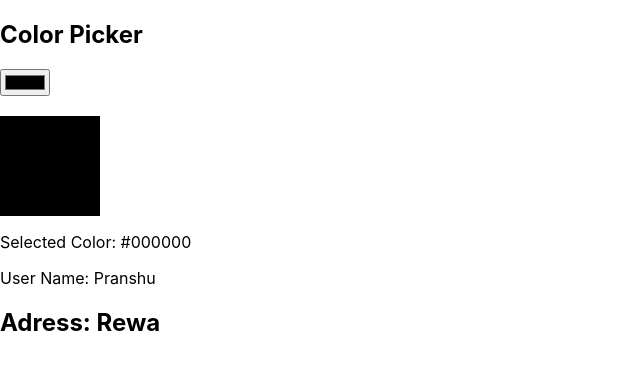
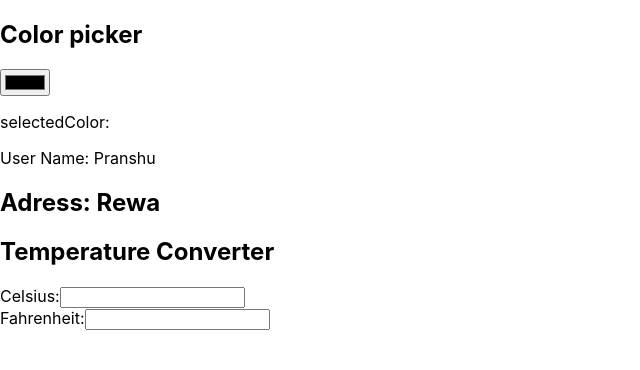
Before and after one commit to pranshubaghel/first-react-app, a React (Create React App) app: page / in a window 1280 px wide. Shown: the top 370 px of the page, without its empty margins (0-640 px from the left). Built offline with nearby package versions, Linux system fonts and the light colour scheme.

Commit message:
colorpicker

```diff
--- a/src/App.js
+++ b/src/App.js
@@ -1,6 +1,7 @@
 
-import ColorPicker from './Components/Colorpicker';
+import Colorpicker from './Components/Colorpicker';
 import User from './Components/User';
+import Temp from './Components/Temp';
 
 
 
@@ -8,9 +9,11 @@ function App() {
   return (
 
 <>
-<ColorPicker/>
+<Colorpicker/>
 <User name="Pranshu"
  adress="Rewa"/>
+ <Temp/>
+
 </>
 
   )
--- a/src/Components/Colorpicker.jsx
+++ b/src/Components/Colorpicker.jsx
@@ -1,31 +1,20 @@
 import React, { useState } from 'react';
 
-const ColorPicker = () => {
-  const [selectedColor, setSelectedColor] = useState('#000000'); // Initial color is black
+const Colorpicker = () => {
+  const [selectedColor, setSelectedColor] = useState();
 
-  const handleColorChange = (event) => {
+  const Colorchange = (event) => {
     setSelectedColor(event.target.value);
-  };
+  }
 
   return (
     <div>
-      <h2>Color Picker</h2>
-      <input
-        type="color"
-        value={selectedColor}
-        onChange={handleColorChange}
-      />
-      <div
-        style={{
-          width: '100px',
-          height: '100px',
-          backgroundColor: selectedColor,
-          marginTop: '20px',
-        }}
-      ></div>
-      <p>Selected Color: {selectedColor}</p>
+      <h2>Color picker</h2>
+      <input type="color" value={selectedColor} onChange={Colorchange} />
+      <p>selectedColor: {selectedColor}</p>
     </div>
-  );
+  )
+
+
 };
-
-export default ColorPicker;
+export default Colorpicker;
--- /dev/null
+++ b/src/Components/Temp.jsx
@@ -0,0 +1,42 @@
+import React, { useState } from 'react';
+
+function Temp() {
+  const [celsius, setCelsius] = useState('');
+  const [fahrenheit, setFahrenheit] = useState('');
+
+  const handleCelsiusChange = (e) => {
+    const celsiusValue = e.target.value;
+    setCelsius(celsiusValue);
+    setFahrenheit(celsiusToFahrenheit(celsiusValue));
+  };
+
+  const handleFahrenheitChange = (e) => {
+    const fahrenheitValue = e.target.value;
+    setFahrenheit(fahrenheitValue);
+    setCelsius(fahrenheitToCelsius(fahrenheitValue));
+  };
+
+  const celsiusToFahrenheit = (celsius) => {
+    return (celsius * 9/5) + 32;
+  };
+
+  const fahrenheitToCelsius = (fahrenheit) => {
+    return (fahrenheit - 32) * 5/9;
+  };
+
+  return (
+    <div>
+      <h2>Temperature Converter</h2>
+      <div>
+        <label>Celsius:</label>
+        <input type="number" value={celsius} onChange={handleCelsiusChange} />
+      </div>
+      <div>
+        <label>Fahrenheit:</label>
+        <input type="number" value={fahrenheit} onChange={handleFahrenheitChange} />
+      </div>
+    </div>
+  );
+}
+
+export default Temp;
```
